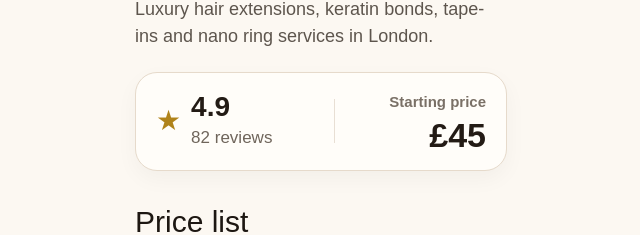
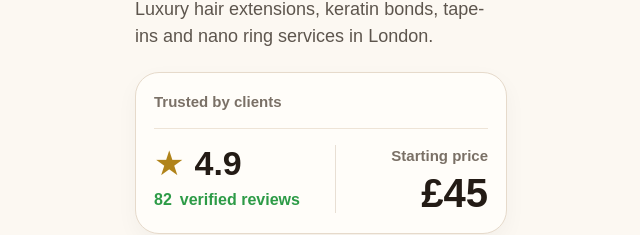
Before and after one commit to bellasalon4u-source/mapbookapp, a Next.js app: page /master/bella-keratin-studio in a window 1280 px wide. Shown: the part 609-844 px from the top of the page, without its empty margins (319-959 px from the left). Built offline with nearby package versions, Linux system fonts and the light colour scheme.

Commit message:
update master page with luxury summary card

```diff
--- a/app/master/[id]/page.tsx
+++ b/app/master/[id]/page.tsx
@@ -359,14 +359,45 @@ export default function MasterPage() {
               marginTop: 22,
               border: '1px solid #e6dacb',
               background: '#fffdf9',
-              borderRadius: 22,
-              padding: '18px 20px',
+              borderRadius: 24,
+              padding: '18px 18px 20px',
+              boxShadow: '0 8px 22px rgba(0,0,0,0.04)',
+              textAlign: 'left',
+            }}
+          >
+            <div
+              style={{
+                fontSize: 15,
+                color: '#7a7066',
+                fontWeight: 700,
+                marginBottom: 14,
+              }}
+            >
+              Trusted by clients
+            </div>
+
+            <div
+              style={{
+                height: 1,
+                background: '#eee4d7',
+                marginBottom: 16,
+              }}
+            />
+
+            <div
+              style={{
                 display: 'grid',
-              gridTemplateColumns: '1.2fr auto 1fr',
+                gridTemplateColumns: '1.15fr auto 0.95fr',
                 alignItems: 'center',
                 gap: 14,
-              boxShadow: '0 8px 22px rgba(0,0,0,0.04)',
-              textAlign: 'left',
+              }}
+            >
+              <div
+                style={{
+                  display: 'flex',
+                  flexDirection: 'column',
+                  gap: 8,
+                  minWidth: 0,
                 }}
               >
                 <div
@@ -379,7 +410,7 @@ export default function MasterPage() {
                 >
                   <span
                     style={{
-                  fontSize: 28,
+                      fontSize: 34,
                       color: '#b0831a',
                       lineHeight: 1,
                       flexShrink: 0,
@@ -388,34 +419,38 @@ export default function MasterPage() {
                     ★
                   </span>
 
-              <div style={{ minWidth: 0 }}>
-                <div
+                  <span
                     style={{
-                    fontSize: 28,
+                      fontSize: 34,
                       fontWeight: 900,
                       color: '#231b15',
                       lineHeight: 1,
                     }}
                   >
                     {master.rating.toFixed(1)}
+                  </span>
                 </div>
+
                 <div
                   style={{
-                    marginTop: 4,
-                    fontSize: 17,
-                    color: '#6f655b',
-                    whiteSpace: 'nowrap',
+                    display: 'inline-flex',
+                    alignItems: 'center',
+                    gap: 8,
+                    color: '#2d9b47',
+                    fontWeight: 800,
+                    fontSize: 16,
+                    flexWrap: 'wrap',
                   }}
                 >
-                  {master.reviews} reviews
-                </div>
+                  <span>{master.reviews}</span>
+                  <span>verified reviews</span>
                 </div>
               </div>
 
               <div
                 style={{
                   width: 1,
-                height: 44,
+                  height: 68,
                   background: '#e8dfd4',
                   justifySelf: 'center',
                 }}
@@ -433,14 +468,15 @@ export default function MasterPage() {
                 </div>
                 <div
                   style={{
-                  marginTop: 4,
-                  fontSize: 34,
+                    marginTop: 6,
+                    fontSize: 40,
                     fontWeight: 900,
                     color: '#231b15',
                     lineHeight: 1,
                   }}
                 >
                   £{master.priceFrom}
+                </div>
               </div>
             </div>
           </button>
```
Lines whose indentation alone changed are shown as unchanged.
